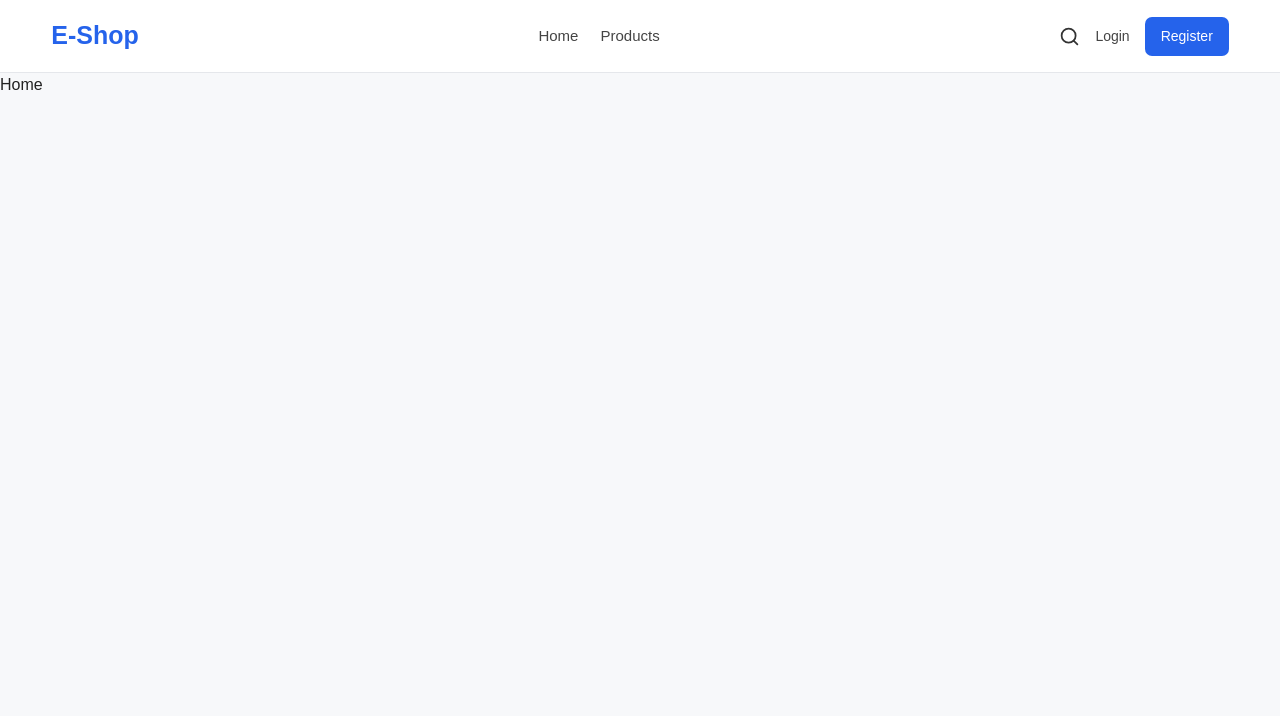
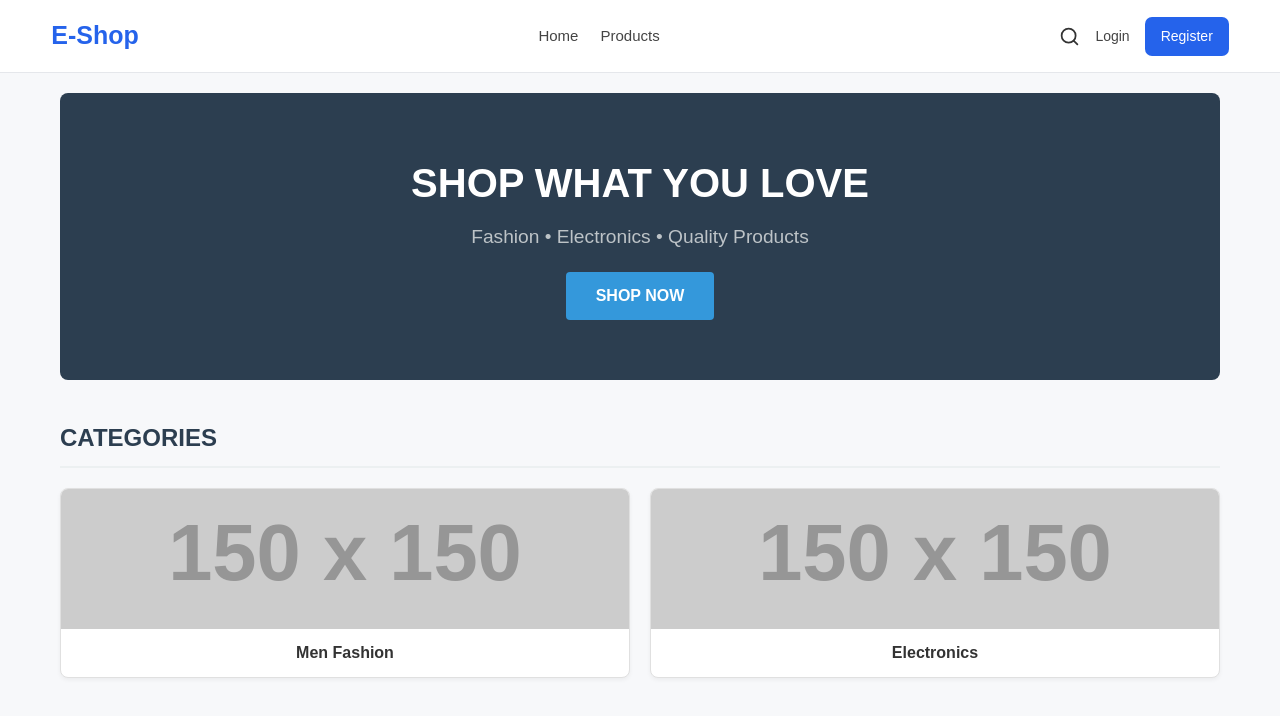
Before and after one commit to eyobweldiebelay-cyber/E-Commerce, a React app in the folder frontend/: page / in a window 1280 px wide. Shown: the top 716 px of the page. Built offline with nearby package versions, Linux system fonts and the light colour scheme; no server answers; the HTML template or start-up script is replaced by a standard one.

Commit message:
home.jsx

```diff
--- a/frontend/src/Pages/Home.jsx
+++ b/frontend/src/Pages/Home.jsx
@@ -1,9 +1,61 @@
-import React from 'react'
+import React, { useState, useEffect } from 'react';
+import { Link } from 'react-router-dom';
+import CategoryCard from '../components/CategoryCard';
+import api from '../api/api';
 
-function Home() {
+const Home = () => {
+ const [categories, setCategories] = useState([
+  { id: 1, name: 'Men Fashion', image: '' },
+  { id: 2, name: 'Electronics', image: '' }
+]);
+  const [loading, setLoading] = useState(true);
+
+  useEffect(() => {
+    api.get('/categories')
+      .then((response) => {
+        console.log('Categories from API:', response.data); // Check F12 Console
+        // Handle both direct array or wrapped object responses
+        const dataArray = Array.isArray(response.data)
+          ? response.data
+          : (response.data.data || []);
+
+        setCategories(dataArray);
+        setLoading(false);
+      })
+      .catch((error) => {
+        console.error('Error loading categories:', error);
+        setLoading(false);
+      });
+  }, []);
+
+  if (loading) {
+    return <div className="loading">Loading store...</div>;
+  }
+
   return (
-    <div>Home</div>
-  )
-}
+    <div className="home-container">
+      {/* Hero Banner */}
+      <div className="hero-section">
+        <h1>SHOP WHAT YOU LOVE</h1>
+        <p>Fashion • Electronics • Quality Products</p>
+        <Link to="/products" className="shop-now-btn">SHOP NOW</Link>
+      </div>
 
-export default Home
+      {/* Categories Section */}
+      <div className="categories-section">
+        <h2>CATEGORIES</h2>
+        {categories.length === 0 ? (
+          <p>No categories found.</p>
+        ) : (
+          <div className="categories-grid">
+            {categories.map((cat) => (
+              <CategoryCard key={cat.id} category={cat} />
+            ))}
+          </div>
+        )}
+      </div>
+    </div>
+  );
+};
+
+export default Home;
```
